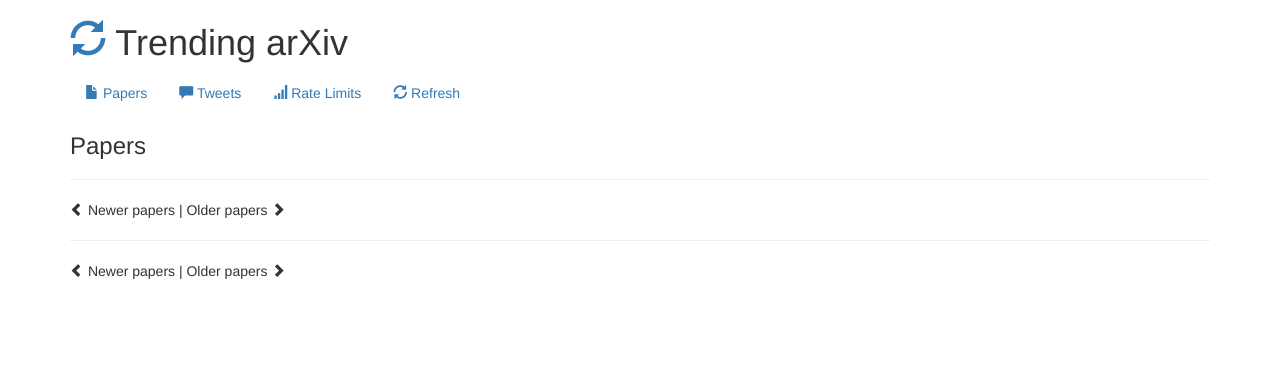
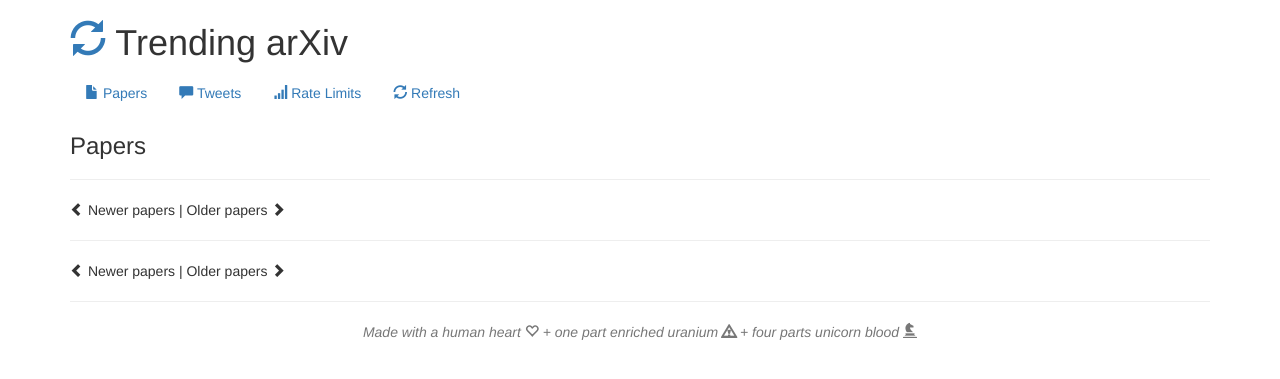
Before and after one commit to Smerity/trending_arxiv, a Flask app: template templates/show_all.html in a window 1280 px wide. Shown: the top 379 px of the page. Run offline with Flask 2, Linux system fonts and the light colour scheme; the template is opened without the code that fills it, so the values that code supplies are empty; parts of the project's set-up code (start-up, migrations or seed data) failed here and were passed over; some libraries are stand-ins or nearby versions.

Commit message:
Important footer addition: Made with a human heart + one part enriched uranium + four parts unicorn blood

```diff
--- a/templates/layout.html
+++ b/templates/layout.html
@@ -32,6 +32,13 @@
   {% endwith %}
   {% block body %}{% endblock %}
   </div>
+  <footer class="footer">
+    <div class="container">
+      <center>
+        <p class="text-muted"><em>Made with a human heart <span class="glyphicon glyphicon-heart-empty" aria-hidden="true"></span> + one part enriched uranium <span class="glyphicon glyphicon-warning-sign" aria-hidden="true"></span> + four parts unicorn blood <span class="glyphicon glyphicon-knight" aria-hidden="true"></span></em></p>
+      </center>
+    </div>
+  </footer>
 </body>
 <script async src="//platform.twitter.com/widgets.js" charset="utf-8"></script>
 </html>
--- a/templates/show_all.html
+++ b/templates/show_all.html
@@ -26,4 +26,6 @@
     {% else %}<span class="glyphicon glyphicon-chevron-left" aria-hidden="true"></span> Newer papers{% endif %} |
   {% if papers.has_next %}<a href="{{ url_for('show_all', page=papers.next_num) }}">Older papers <span class="glyphicon glyphicon-chevron-right" aria-hidden="true"></span></a>
     {% else %}Older papers <span class="glyphicon glyphicon-chevron-right" aria-hidden="true"></span>{% endif %}
+
+  <hr />
 {% endblock %}
--- a/templates/show_tweets.html
+++ b/templates/show_tweets.html
@@ -19,4 +19,5 @@
   {% if tweets.has_next %}<a href="{{ url_for('show_all', page=tweets.next_num) }}">Older tweets <span class="glyphicon glyphicon-chevron-right" aria-hidden="true"></span></a>
     {% else %}Older tweets <span class="glyphicon glyphicon-chevron-right" aria-hidden="true"></span>{% endif %}
 
+  <hr />
 {% endblock %}
```
